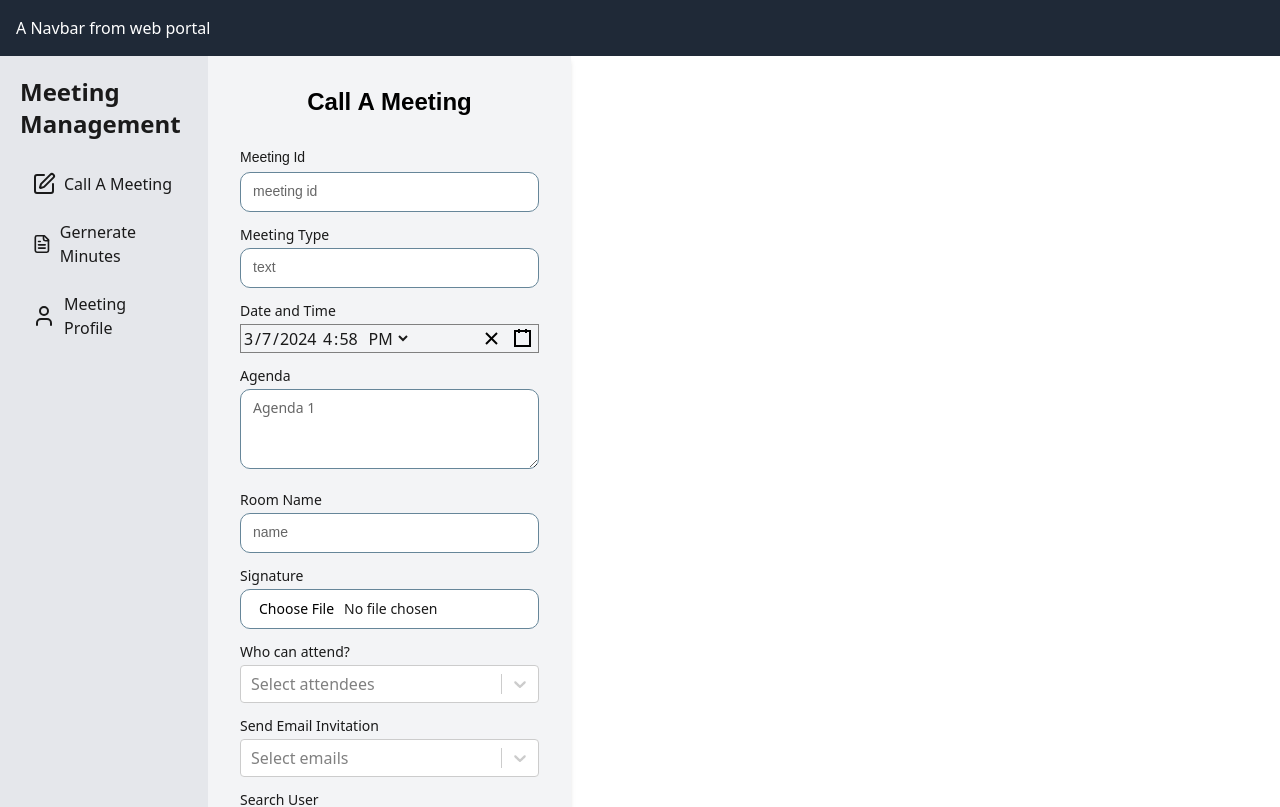
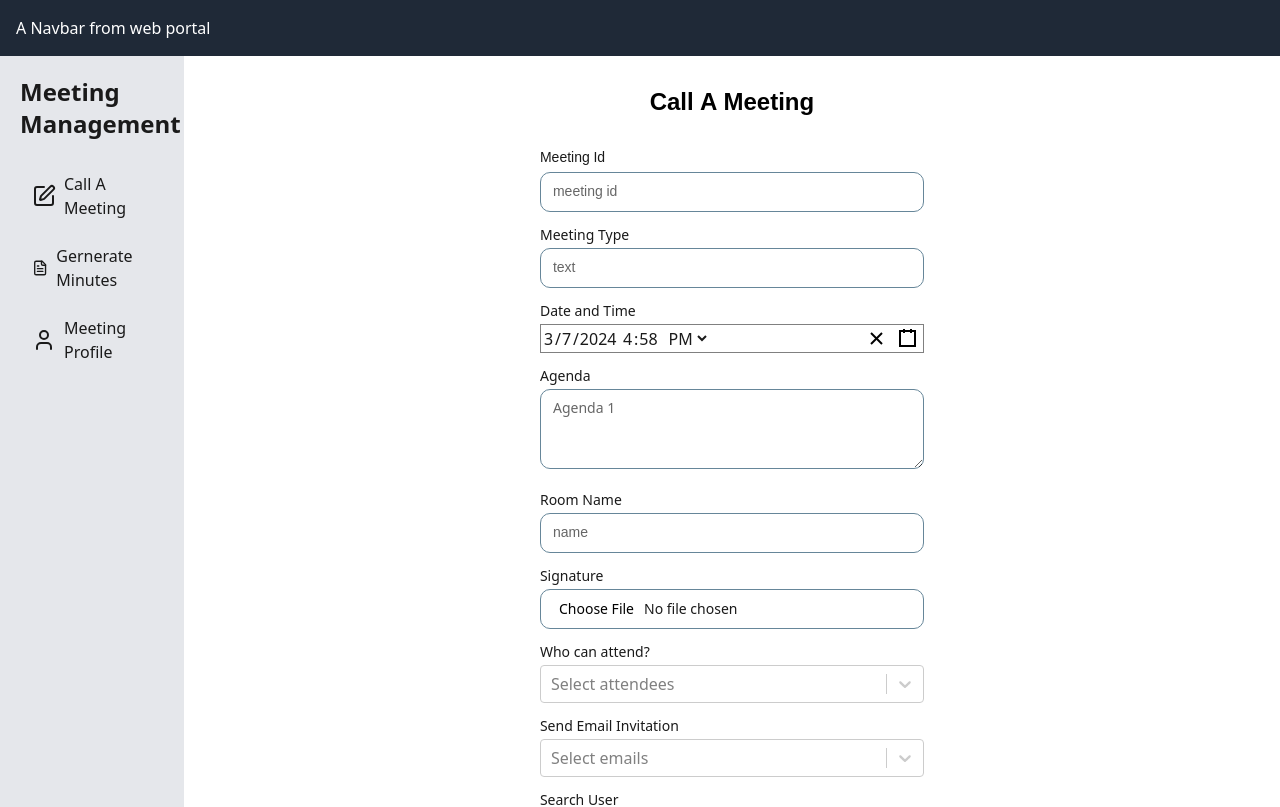
Before and after one commit to sourav3020/Meeting_Management_System, a React (Vite) app: page /callmeeting in a window 1280 px wide. Shown: the top 807 px of the page. Built offline with nearby package versions, Linux system fonts and the light colour scheme; no server answers; a web font is replaced by a local one.

Commit message:
fixed dashboard ui alignment

```diff
--- a/src/Pages/Meeting/CallMeeting.jsx
+++ b/src/Pages/Meeting/CallMeeting.jsx
@@ -141,10 +141,10 @@ const CallMeeting = () => {
   };
 
   return (
-    <div className="flex items-start">
+    <div className="flex ">
       <Meeting />
-      <div className="flex flex-col items-center justify-center min-h-screen bg-white">
-        <div className="w-full max-w-screen-lg p-8 bg-gray-100 shadow-md">
+      <div className=" w-full ">
+        <div className="w-full   p-8   shadow-md">
           <p className="text-center text-black text-2xl font-bold mb-8 font-bangla">
             Call A Meeting
           </p>
@@ -281,7 +281,7 @@ const CallMeeting = () => {
                   lineHeight: "1.25rem",
                   borderRadius: "0.375rem",
                   minHeight: "2.25rem",
-                  marginTop: "6px",
+                  // marginTop: "6px",
                   border: "1px solid var(--color-border, #E4E4E7)",
                   background: "var(--color-bg, #FFF)",
                   boxShadow: "0px 1px 2px 0px rgba(16, 24, 40, 0.05)",
--- a/src/Pages/Meeting/GenerateMinutes.jsx
+++ b/src/Pages/Meeting/GenerateMinutes.jsx
@@ -44,10 +44,10 @@ const GenerateMinutes = () => {
 
     return (
         <>
-        <div className="flex items-start">
+        <div className="flex">
             <Meeting></Meeting>
-        <div className="flex flex-col items-center justify-center min-h-screen bg-white">
-             <div className="w-full max-w-screen-lg p-8 bg-gray-100 shadow-md">
+        <div className="flex flex-col  w-full">
+             <div className="w-full  p-8 h-screen shadow-md">
             <p className="text-center text-black  text-2xl font-bold mb-8 font-bangla">Generate Minutes</p>
             <form onSubmit={handleSubmit} className="flex flex-col items-center justify-center">
 
--- a/src/Pages/Meeting/Profile.jsx
+++ b/src/Pages/Meeting/Profile.jsx
@@ -11,13 +11,17 @@ import {
     DrawerTrigger,
 } from "@/components/ui/drawer"
 import { Button } from "@/components/ui/button";
+import Meeting from "./Meeting";
 
 
 
 const Profile = () => {
     return (
-        <div>
-            <div className="flex items-center p-4">
+        <div className="flex">
+            <Meeting></Meeting>
+
+        <div className="w-full">
+            <div className="flex items-center  p-4">
                 {/* Profile Image */}
                 <div className="rounded-full overflow-hidden border-2 border-blue-500 w-20 h-20">
                     <img
@@ -62,6 +66,8 @@ const Profile = () => {
 
             <MeetingList></MeetingList>
         </div>
+
+        </div>
     );
 };
 
```
